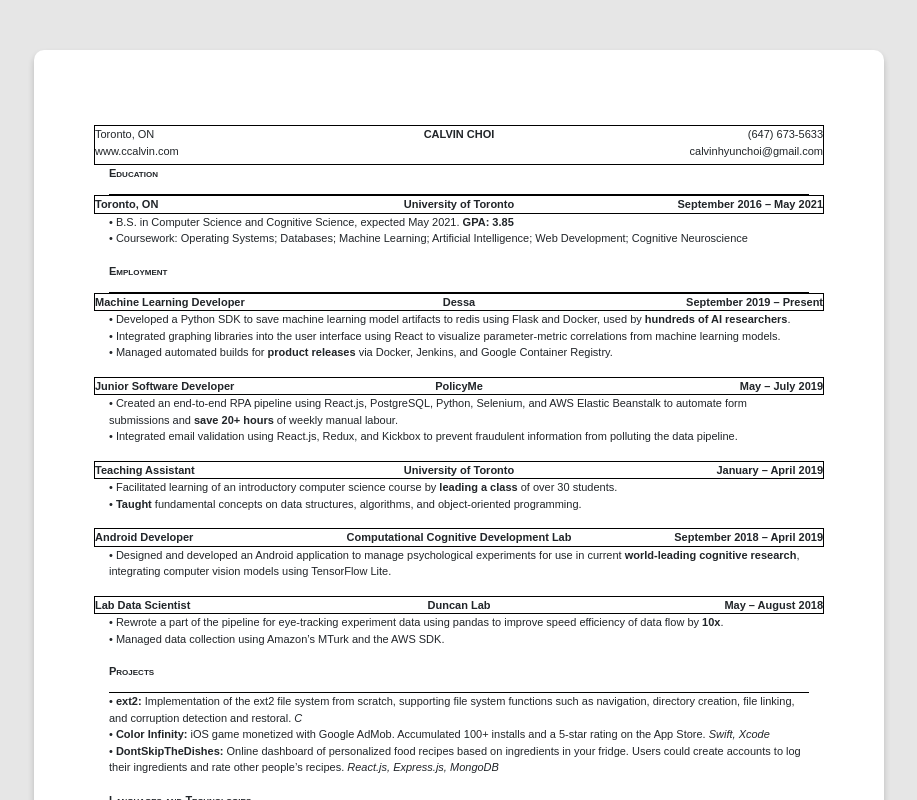
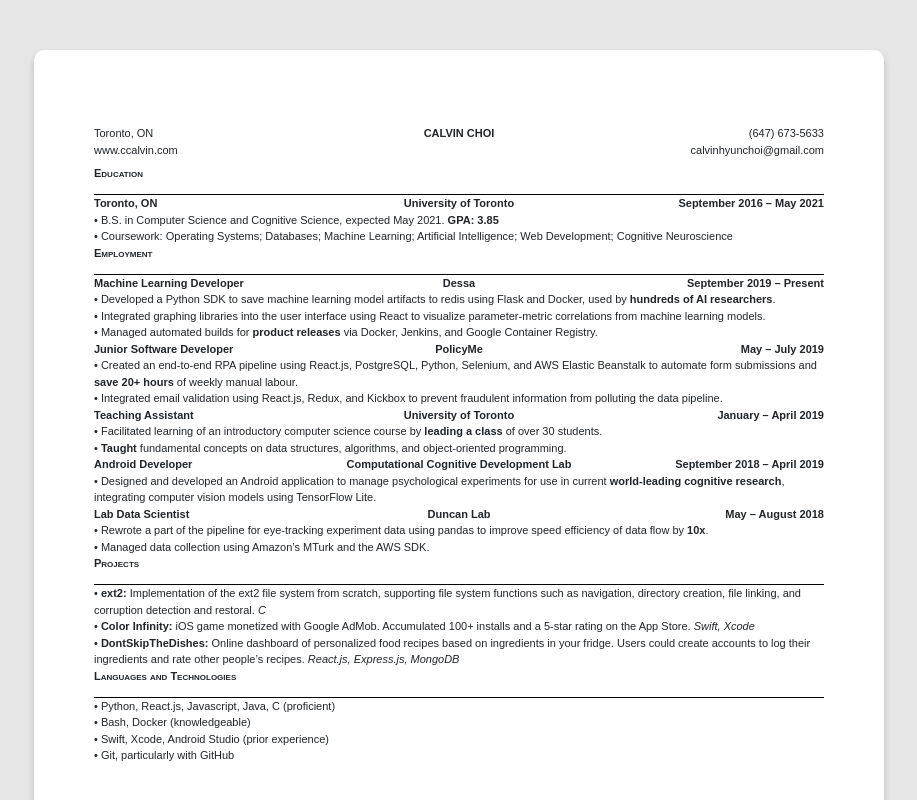
Before and after one commit to choi-calvin/choi-calvin.github.io, a React (Create React App) app: page / in a window 1280 px wide. Shown: the top 800 px of the page, without its empty margins (181-1098 px from the left). Built offline with nearby package versions, Linux system fonts and the light colour scheme.

Commit message:
Consistent horizontal width

```diff
--- a/src/js/containers/Header.css
+++ b/src/js/containers/Header.css
@@ -1,4 +1,5 @@
 .header {
   height: 30px;
   border-bottom: 1px solid black;
+  margin: 0 -15px;
 }
--- a/src/js/containers/Resume.css
+++ b/src/js/containers/Resume.css
@@ -9,6 +9,10 @@
   text-align: left;
 }
 
+.resume p {
+  margin: 0 -15px;
+}
+
 .center {
   text-align: center;
 }
--- a/src/js/containers/common.css
+++ b/src/js/containers/common.css
@@ -1,6 +1,5 @@
 .row {
   display: flex;
-  border: 1px solid black;
 }
 
 .column {
```
